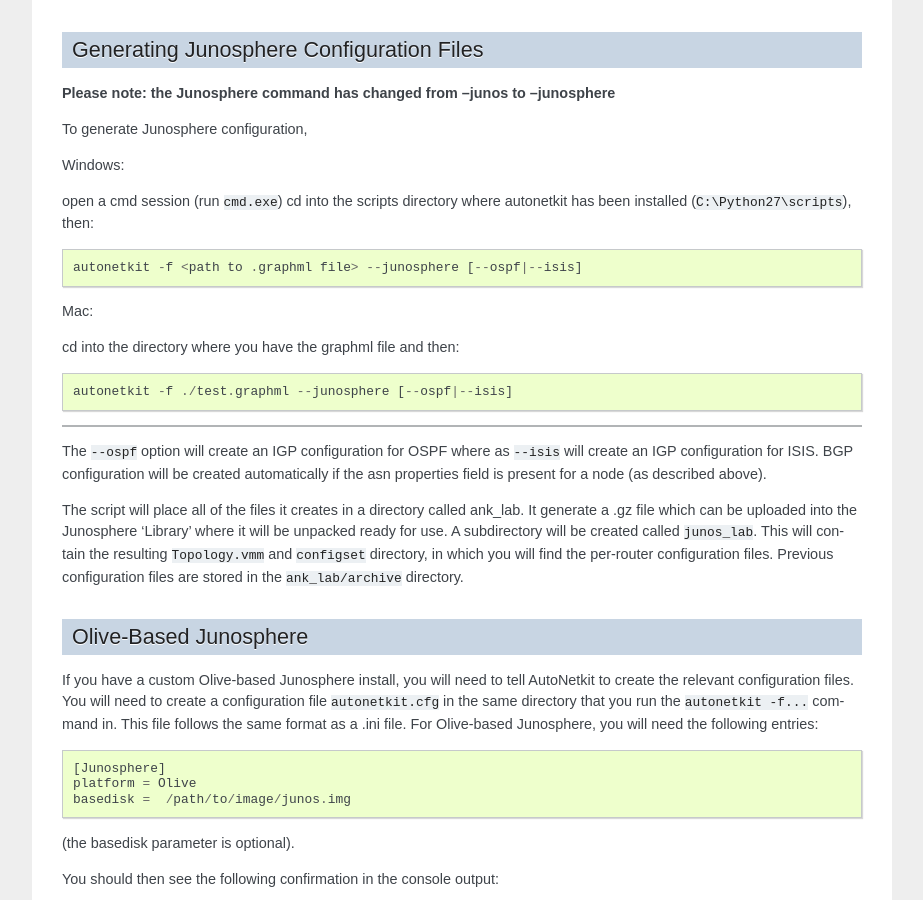
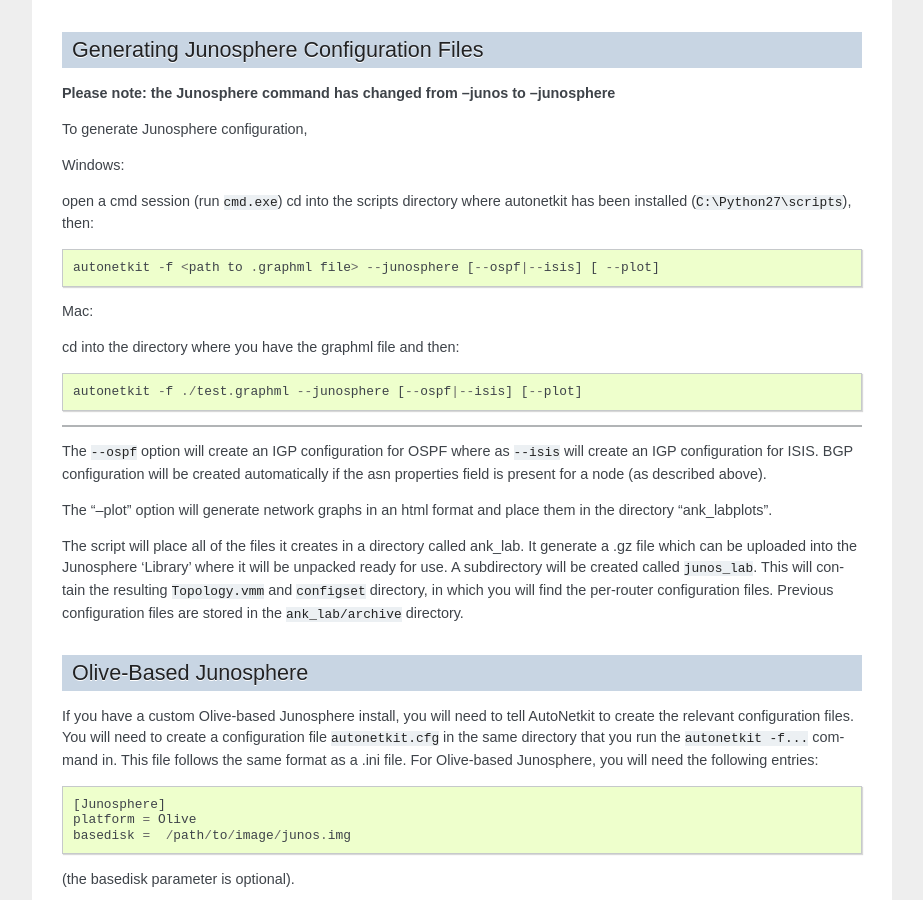
Before and after one commit to sk2/ank_legacy_v2, a Sphinx documentation site: the page built from doc/source/quickstart.rst, in a window 1280 px wide and 900 px high, scrolled down 2081 px. Shown: the whole window, without its empty margins (198-1121 px from the left). Built offline with Sphinx 7.4.7, drawn with Linux system fonts in a browser that asks for light colours; formulas are drawn with MathJax 3.

Commit message:
Update doc/source/quickstart.rst

```diff
--- a/doc/source/quickstart.rst
+++ b/doc/source/quickstart.rst
@@ -50,17 +50,19 @@
 
 open a cmd session (run ``cmd.exe``) cd into the scripts directory where autonetkit has been installed (``C:\Python27\scripts``), then::
 
-  autonetkit -f <path to .graphml file> --junosphere [--ospf|--isis]
+  autonetkit -f <path to .graphml file> --junosphere [--ospf|--isis] [ --plot]
 
 Mac:
 
 cd into the directory where you have the graphml file and then::
 
-  autonetkit -f ./test.graphml --junosphere [--ospf|--isis]
+  autonetkit -f ./test.graphml --junosphere [--ospf|--isis] [--plot]
 
 -----
 
 The ``--ospf`` option will create an IGP configuration for OSPF where as ``--isis`` will create an IGP configuration for ISIS. BGP configuration will be created automatically if the asn properties field is present for a node (as described above).
+
+The "--plot" option will generate network graphs in an html format and place them in the directory "\ank_lab\plots".
 
 The script will place all of the files it creates in a directory called ank_lab. It generate a .gz file which can be uploaded into the Junosphere 'Library' where it will be unpacked ready for use. A subdirectory will be created called ``junos_lab``. This will contain the resulting ``Topology.vmm`` and ``configset`` directory, in which you will find the per-router configuration files. Previous configuration files are stored in the ``ank_lab/archive`` directory.
 
```
